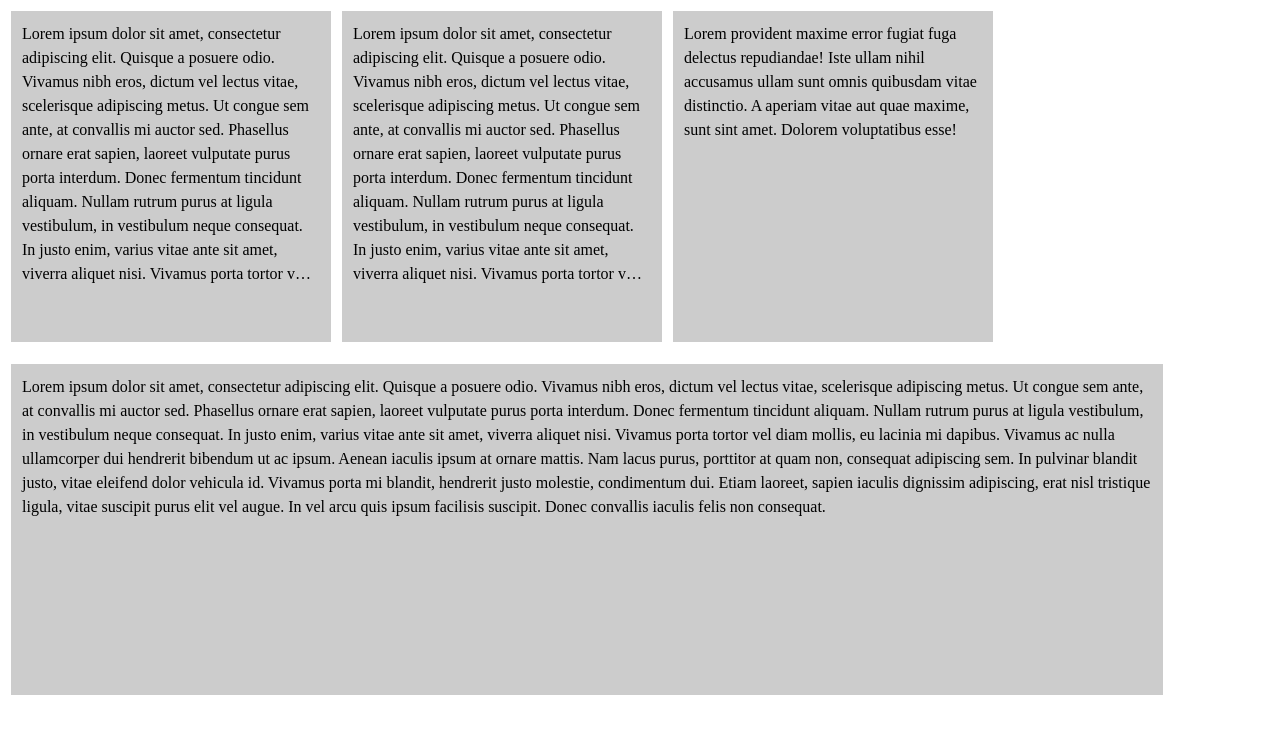
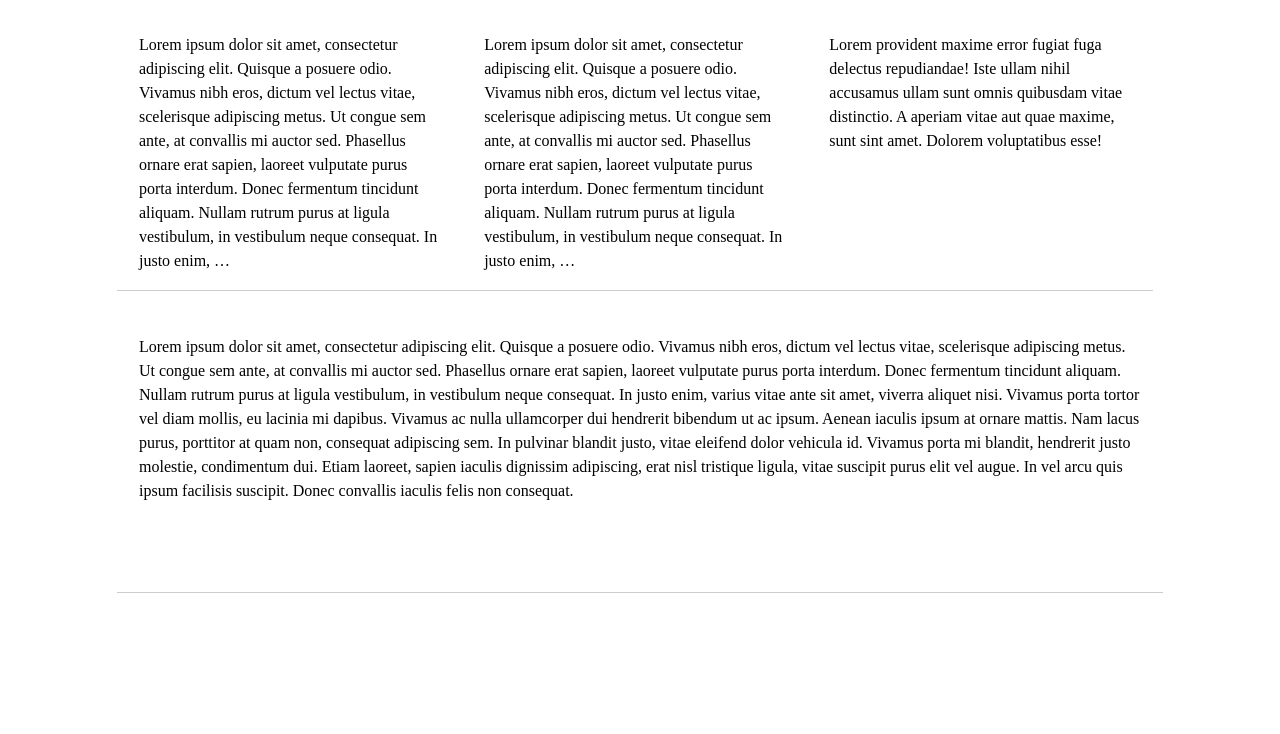
Before and after one commit to chriskjaer/ellipsme, a website: page index.html in a window 1280 px wide. Drawn offline with Linux system fonts and the light colour scheme.

Commit message:
get charsize automaticly

```diff
--- a/ellipsme.js
+++ b/ellipsme.js
@@ -4,10 +4,20 @@ var ellipsme = (function () {
 
   function getInfo(items) {
     [].forEach.call(items, function(item) {
-      var styles = window.getComputedStyle(item);
-      item.originalText = item.innerHTML.trim();
+      item.setAttribute('data-ellipsme', 'loading');
+
+      var styles = window.getComputedStyle(item),
+          parentStyles = window.getComputedStyle(item.parentElement);
+
+      item.paddingHorizontal = parseInt(parentStyles.getPropertyValue('padding-left')) + parseInt(parentStyles.getPropertyValue('padding-right'));
+      item.paddingVertical = parseInt(parentStyles.getPropertyValue('padding-top')) + parseInt(parentStyles.getPropertyValue('padding-bottom'));
+      item.originalText = item.textContent.trim();
       item.lineHeight = parseInt(styles.getPropertyValue('line-height'), 10);
       item.fontSize = parseInt(styles.getPropertyValue('font-size'), 10);
+      item.charSize = (item.offsetWidth / item.textContent.length) * 1.2;
+      item.removeAttribute('data-ellipsme');
+
+      console.log('Char Size: ' + item.charSize + 'px \nFont Size: ' + item.fontSize + 'px');
     });
 
     return items;
@@ -15,18 +25,17 @@ var ellipsme = (function () {
 
   function getMaxChars(item) {
     var parent = item.parentElement,
-        height = parent.offsetHeight,
-        width = parent.offsetWidth,
-        fontWidth = item.fontSize * 0.60; // We assume the average character width is 40% of the font size
-
-    return Math.ceil(width / fontWidth) * (height / item.lineHeight);
+        height = parent.offsetHeight - item.paddingVertical,
+        width = parent.offsetWidth - item.paddingHorizontal;
+    var maxChars = Math.ceil((width / item.charSize) * (height / item.lineHeight));
+    return maxChars;
   }
 
   function truncateItems(items) {
     [].forEach.call(items, function(item) {
       var maxChars = getMaxChars(item),
           ellipse = maxChars >= item.originalText.length ? '' : '…';
-      item.innerHTML = item.originalText.slice(0, maxChars) + ellipse;
+      item.textContent = item.originalText.slice(0, maxChars) + ellipse;
     });
   }
 
--- a/index.html
+++ b/index.html
@@ -8,29 +8,50 @@
     body {
       font-size: 16px;
       line-height: 1.5;
-      margin: 11px 0;
+      margin: 11px auto;
+      max-width: 1024px;
+    }
+
+    .wrapper {
+      margin-left: -11px;
+      margin-right: -11px;
+    }
+
+    .wrapper:after{
+      content:"";
+      display:table;
+      clear:both;
     }
 
     .box {
-      height: 0;
-      width: 25%;
+      height: 280px;
+      width: 33%;
+      padding: 22px;
       float: left;
-      margin-left: 11px;
-      padding: 11px 11px 25%;
       margin-bottom: 22px;
-      background-color: #ccc;
+      border-bottom: 1px solid #ccc;
     }
 
     .box--large {
-      width: 90%;
+      width: 100%;
     }
 
     p {
       margin-top: 0;
     }
+
+    [data-ellipsme='loading'] {
+      visibility: hidden;
+      white-space: nowrap;
+      position: absolute;
+      padding: 0;
+      margin: 0;
+    }
   </style>
 </head>
 <body>
+
+  <div class="wrapper">
     <div class="box">
       <p class="js-ellipsme">
         Lorem ipsum dolor sit amet, consectetur adipiscing elit. Quisque a posuere odio. Vivamus nibh eros, dictum vel lectus vitae, scelerisque adipiscing metus. Ut congue sem ante, at convallis mi auctor sed. Phasellus ornare erat sapien, laoreet vulputate purus porta interdum. Donec fermentum tincidunt aliquam. Nullam rutrum purus at ligula vestibulum, in vestibulum neque consequat. In justo enim, varius vitae ante sit amet, viverra aliquet nisi. Vivamus porta tortor vel diam mollis, eu lacinia mi dapibus. Vivamus ac nulla ullamcorper dui hendrerit bibendum ut ac ipsum. Aenean iaculis ipsum at ornare mattis. Nam lacus purus, porttitor at quam non, consequat adipiscing sem. In pulvinar blandit justo, vitae eleifend dolor vehicula id. Vivamus porta mi blandit, hendrerit justo molestie, condimentum dui. Etiam laoreet, sapien iaculis dignissim adipiscing, erat nisl tristique ligula, vitae suscipit purus elit vel augue. In vel arcu quis ipsum facilisis suscipit. Donec convallis iaculis felis non consequat.
@@ -52,6 +73,7 @@
         Lorem ipsum dolor sit amet, consectetur adipiscing elit. Quisque a posuere odio. Vivamus nibh eros, dictum vel lectus vitae, scelerisque adipiscing metus. Ut congue sem ante, at convallis mi auctor sed. Phasellus ornare erat sapien, laoreet vulputate purus porta interdum. Donec fermentum tincidunt aliquam. Nullam rutrum purus at ligula vestibulum, in vestibulum neque consequat. In justo enim, varius vitae ante sit amet, viverra aliquet nisi. Vivamus porta tortor vel diam mollis, eu lacinia mi dapibus. Vivamus ac nulla ullamcorper dui hendrerit bibendum ut ac ipsum. Aenean iaculis ipsum at ornare mattis. Nam lacus purus, porttitor at quam non, consequat adipiscing sem. In pulvinar blandit justo, vitae eleifend dolor vehicula id. Vivamus porta mi blandit, hendrerit justo molestie, condimentum dui. Etiam laoreet, sapien iaculis dignissim adipiscing, erat nisl tristique ligula, vitae suscipit purus elit vel augue. In vel arcu quis ipsum facilisis suscipit. Donec convallis iaculis felis non consequat.
       </p>
     </div>
+  </div>
 
   <script src="ellipsme.js"></script>
   <script>
```
Also changed, not shown: ellipsme.min.js. Lines whose indentation alone changed are shown as unchanged.
